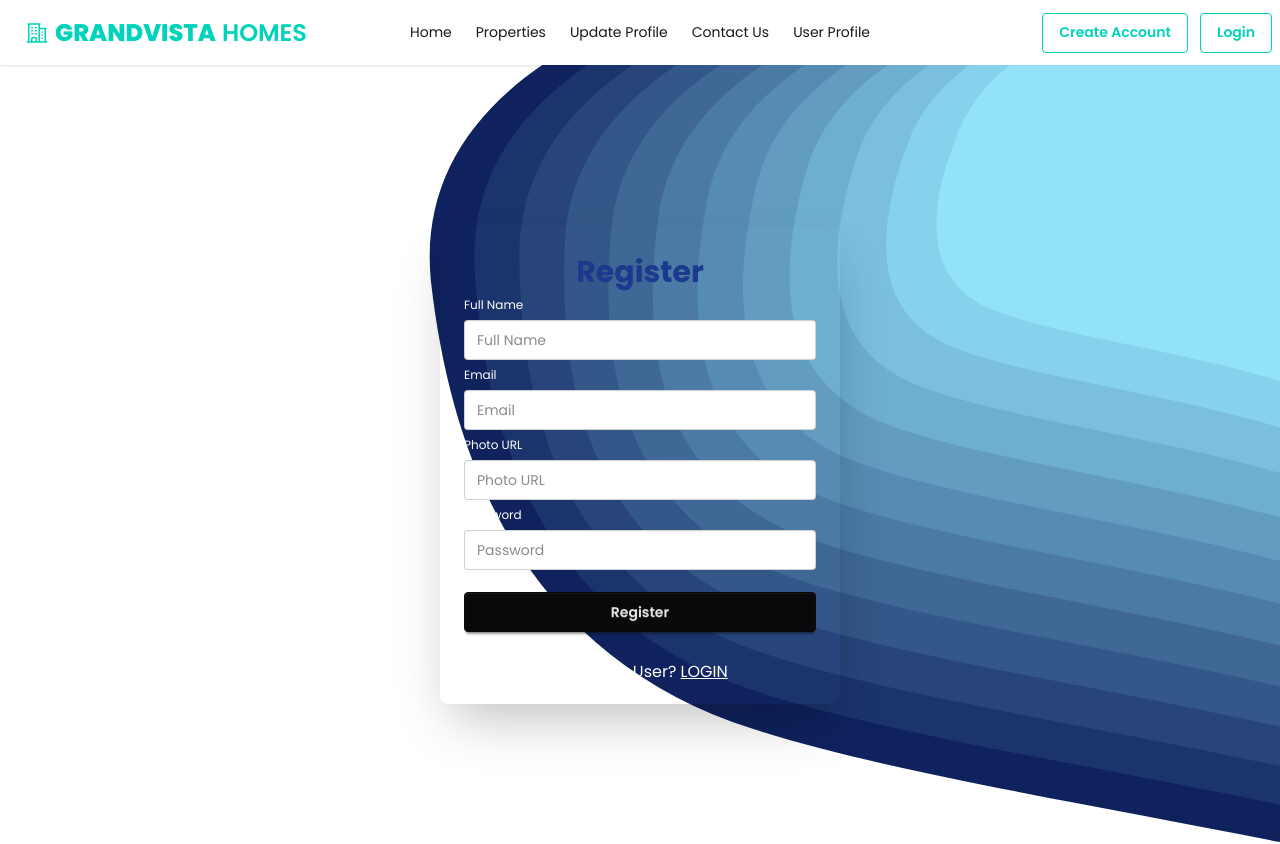
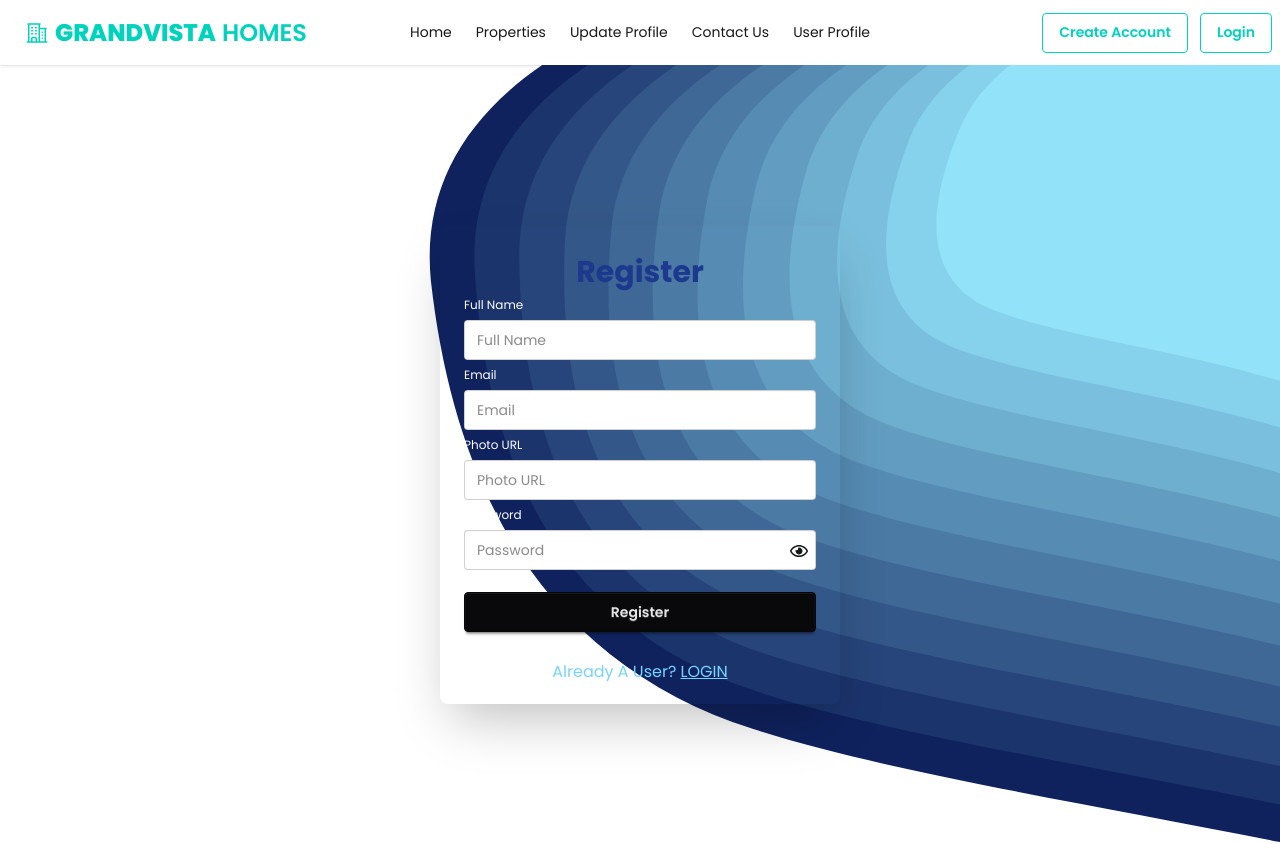
Before and after one commit to sumaiyakhondoker/residential-real-estate, a React (Vite) app: page /register in a window 1280 px wide. Shown: the top 844 px of the page. Built offline with nearby package versions, Linux system fonts and the light colour scheme; no server answers.

Commit message:
show and hide password successfully implemented on the registration page

```diff
--- a/src/pages/Login/Login.jsx
+++ b/src/pages/Login/Login.jsx
@@ -71,11 +71,11 @@ const Login = () => {
                   <button className="btn btn-neutral mt-4">Login</button>
                 </fieldset>
               </form>
-              <div className="divider divider-info text-white px-5">
+              <div className="divider divider-info text-sky-300 px-5">
                 <span className="  ">Continue with</span>
               </div>
               <SocialLogin></SocialLogin>
-              <p className="text-white text-center pb-5">
+              <p className="text-sky-300  text-center pb-5">
                 Need An Account?{" "}
                 <Link to="/register" className="link">
                   REGISTER
--- a/src/pages/Register/Register.jsx
+++ b/src/pages/Register/Register.jsx
@@ -3,10 +3,13 @@ import { useForm} from "react-hook-form"
 import { Link, useNavigate } from "react-router-dom";
 import useAuth from "../../hooks/useAuth";
 import toast from "react-hot-toast";
+import { FaRegEye, FaRegEyeSlash } from "react-icons/fa";
+import { useState } from "react";
 
 const Register = () => {
   const navigate = useNavigate()
   const {registerUser} = useAuth()
+  const [showPassword, setShowPassword] = useState(false)
 
 
   const {
@@ -37,13 +40,6 @@ const Register = () => {
     else{
       toast('Password must have an uppercase letter, a lowercase letter, and length must be at least 6 character!');
     }
-
-
-
-
-
-
-
 
 
   }
@@ -77,13 +73,18 @@ const Register = () => {
                 <input type="text" className="input w-full" placeholder="Photo URL" {...register("image")}/>
 
                 <label className="fieldset-label text-white">Password</label>
+                <div className="relative">
                 <input
-                  type="password"
+                  type={showPassword ? 'text' : 'password'}
                   className="input w-full"
                   placeholder="Password"
 
                   {...register("password", { required: true })}
+
                 />
+                <span className="absolute top-2 md:top-3 text-lg right-2 cursor-pointer" onClick={()=> setShowPassword(!showPassword)}>{showPassword ? <FaRegEyeSlash></FaRegEyeSlash> : <FaRegEye ></FaRegEye> }</span>
+
+                </div>
 
                 {errors.password && <span className="text-red-500">This field is required</span>}
 
@@ -93,7 +94,7 @@ const Register = () => {
             </form>
 
 
-            <p className="text-white text-center pb-5"> Already A User? <Link to='/login' className="link" >LOGIN</Link></p>
+            <p className="text-sky-300 text-center pb-5"> Already A User? <Link to='/login' className="link" >LOGIN</Link></p>
           </div>
         </div>
       </div>
```
